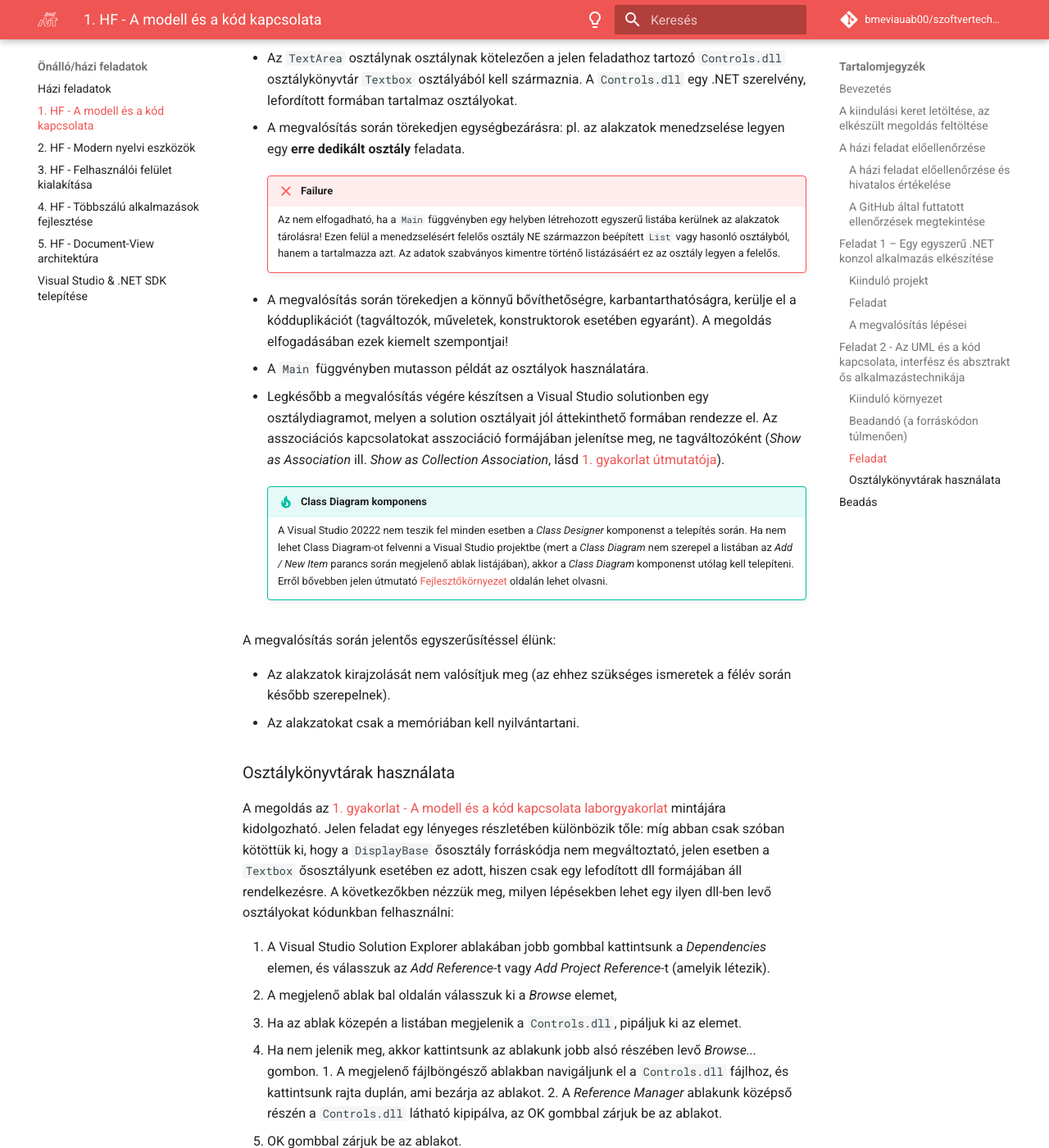
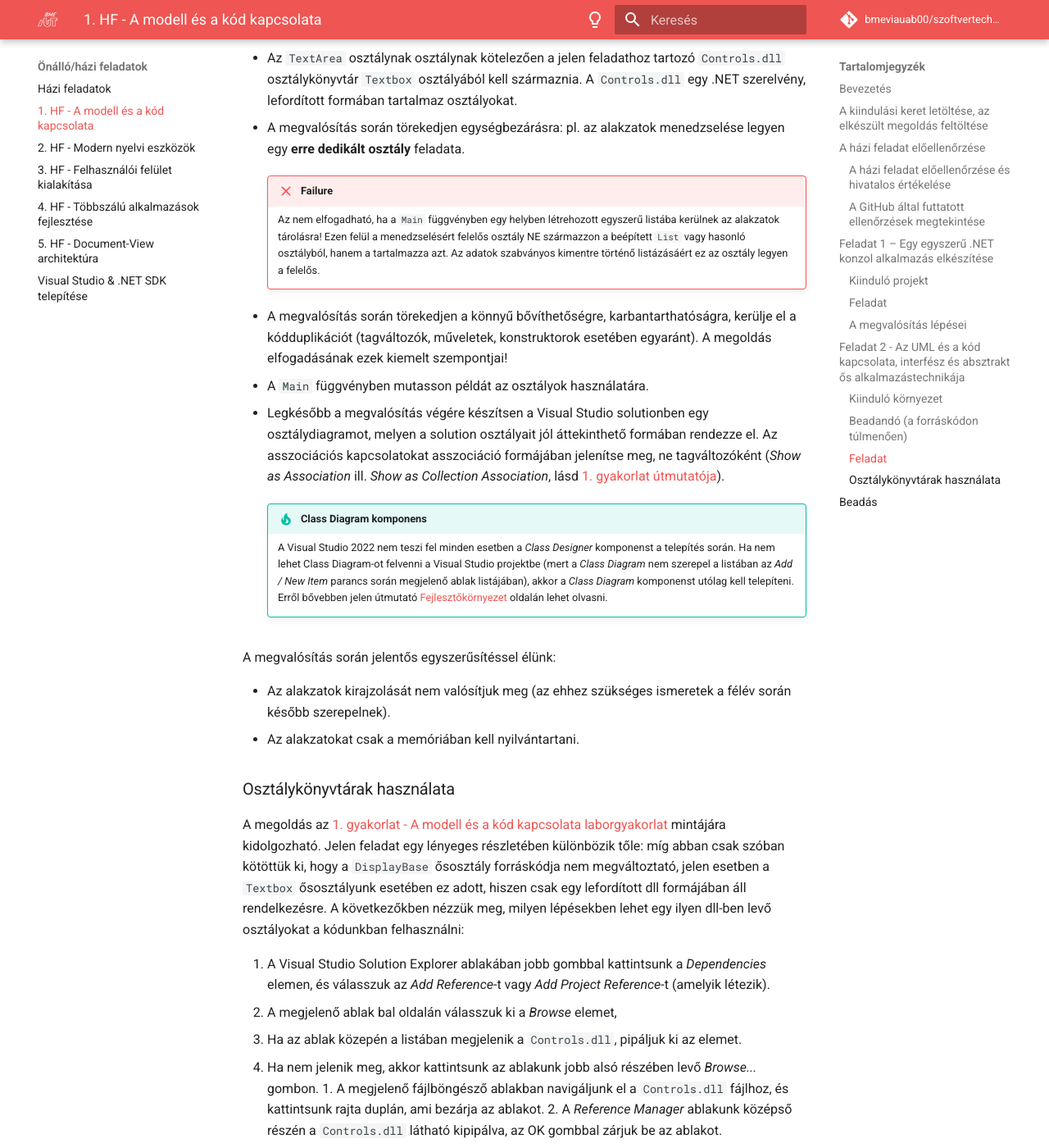
Before and after one commit to bzolka/szt_doc_teszt, an MkDocs documentation site: the page built from docs/hazi/1-model-es-kod-kapcsolata/index.md, in a window 1280 px wide and 1400 px high, scrolled down 7470 px. Shown: the whole window at 82% size. Built offline with MkDocs 1.6.1 and Material for MkDocs 9.7.7, drawn with Linux system fonts in a browser that asks for light colours; emoji names are drawn with the system emoji font; comment, search, counter and statistics services are not loaded; some of the changed text lies outside the part shown.

Commit message:
Néhány kisebb javítás

```diff
--- a/docs/hazi/1-model-es-kod-kapcsolata/index.md
+++ b/docs/hazi/1-model-es-kod-kapcsolata/index.md
@@ -242,16 +242,16 @@ Egy síkbeli vektorgrafikus alakzatokat kezelni képes CAD tervezőalkalmazás e
 - A megvalósítás során törekedjen egységbezárásra: pl. az alakzatok menedzselése legyen egy **erre dedikált osztály** feladata.
 
     !!! failure
-        Az nem elfogadható, ha a `Main` függvényben egy helyben létrehozott egyszerű listába kerülnek az alakzatok tárolásra! Ezen felül a menedzselésért felelős osztály NE származzon beépített `List` vagy hasonló osztályból, hanem a tartalmazza azt. Az adatok szabványos kimentre történő listázásáért ez az osztály legyen a felelős.
+        Az nem elfogadható, ha a `Main` függvényben egy helyben létrehozott egyszerű listába kerülnek az alakzatok tárolásra! Ezen felül a menedzselésért felelős osztály NE származzon a beépített `List` vagy hasonló osztályból, hanem a tartalmazza azt. Az adatok szabványos kimentre történő listázásáért ez az osztály legyen a felelős.
 
-- A megvalósítás során törekedjen a könnyű bővíthetőségre, karbantarthatóságra, kerülje el a kódduplikációt (tagváltozók, műveletek, konstruktorok esetében egyaránt). A megoldás elfogadásában ezek kiemelt szempontjai!
+- A megvalósítás során törekedjen a könnyű bővíthetőségre, karbantarthatóságra, kerülje el a kódduplikációt (tagváltozók, műveletek, konstruktorok esetében egyaránt). A megoldás elfogadásának ezek kiemelt szempontjai!
 
 - A `Main` függvényben mutasson példát az osztályok használatára.
 
 - Legkésőbb a megvalósítás végére készítsen a Visual Studio solutionben egy osztálydiagramot, melyen a solution osztályait jól áttekinthető formában rendezze el. Az asszociációs kapcsolatokat asszociáció formájában jelenítse meg, ne tagváltozóként (*Show as Association* ill. *Show as Collection Association*, lásd [1. gyakorlat útmutatója](../../labor/1-model-es-kod-kapcsolata/index.md)).
 
     !!! tip "Class Diagram komponens"
-        A Visual Studio 20222 nem teszik fel minden esetben a *Class Designer* komponenst a telepítés során. Ha nem lehet Class Diagram-ot felvenni a Visual Studio projektbe (mert a *Class Diagram* nem szerepel a listában az *Add / New Item* parancs során megjelenő ablak listájában), akkor a *Class Diagram* komponenst utólag kell telepíteni. Erről bővebben jelen útmutató [Fejlesztőkörnyezet](../fejlesztokornyezet/index.md) oldalán lehet olvasni.
+        A Visual Studio 2022 nem teszi fel minden esetben a *Class Designer* komponenst a telepítés során. Ha nem lehet Class Diagram-ot felvenni a Visual Studio projektbe (mert a *Class Diagram* nem szerepel a listában az *Add / New Item* parancs során megjelenő ablak listájában), akkor a *Class Diagram* komponenst utólag kell telepíteni. Erről bővebben jelen útmutató [Fejlesztőkörnyezet](../fejlesztokornyezet/index.md) oldalán lehet olvasni.
 
 A megvalósítás során jelentős egyszerűsítéssel élünk:
 
@@ -260,7 +260,7 @@ A megvalósítás során jelentős egyszerűsítéssel élünk:
 
 ### Osztálykönyvtárak használata
 
-A megoldás az [1. gyakorlat - A modell és a kód kapcsolata laborgyakorlat](../../labor/1-model-es-kod-kapcsolata/index.md) mintájára kidolgozható. Jelen feladat egy lényeges részletében különbözik tőle: míg abban csak szóban kötöttük ki, hogy a `DisplayBase` ősosztály forráskódja nem megváltoztató, jelen esetben a `Textbox` ősosztályunk esetében ez adott, hiszen csak egy lefodított dll formájában áll rendelkezésre. A következőkben nézzük meg, milyen lépésekben lehet egy ilyen dll-ben levő osztályokat kódunkban felhasználni:
+A megoldás az [1. gyakorlat - A modell és a kód kapcsolata laborgyakorlat](../../labor/1-model-es-kod-kapcsolata/index.md) mintájára kidolgozható. Jelen feladat egy lényeges részletében különbözik tőle: míg abban csak szóban kötöttük ki, hogy a `DisplayBase` ősosztály forráskódja nem megváltoztató, jelen esetben a `Textbox` ősosztályunk esetében ez adott, hiszen csak egy lefordított dll formájában áll rendelkezésre. A következőkben nézzük meg, milyen lépésekben lehet egy ilyen dll-ben levő osztályokat a kódunkban felhasználni:
 
 1. A Visual Studio Solution Explorer ablakában jobb gombbal kattintsunk a *Dependencies* elemen, és válasszuk az *Add Reference*-t vagy *Add Project Reference*-t (amelyik létezik).
 2. A megjelenő ablak bal oldalán válasszuk ki a *Browse* elemet,
```
Also changed, not shown: other parts of docs/hazi/1-model-es-kod-kapcsolata/index.md (+6 -6 lines), docs/hazi/beadas-ellenorzes/index.md (+1 -0 lines).
